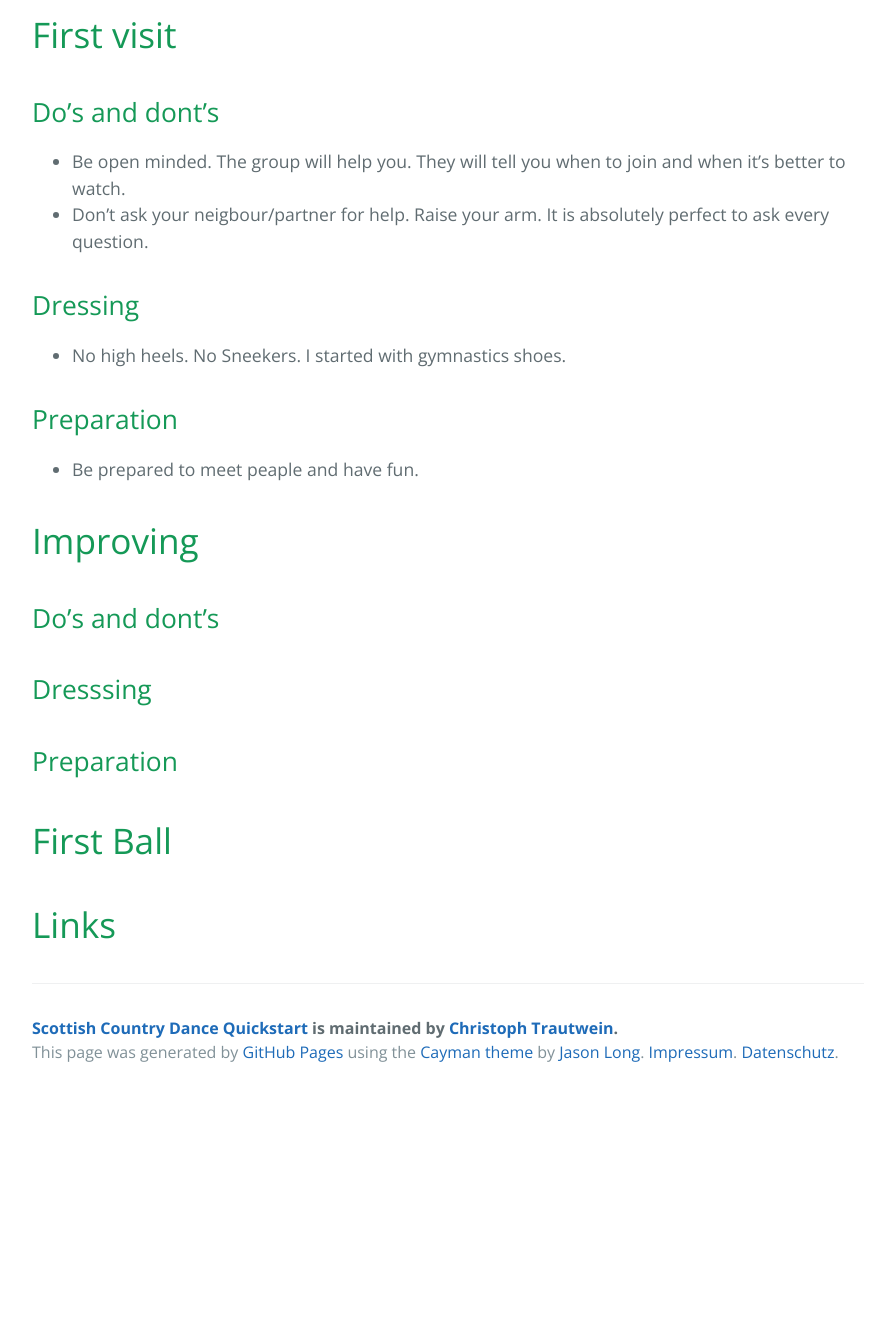
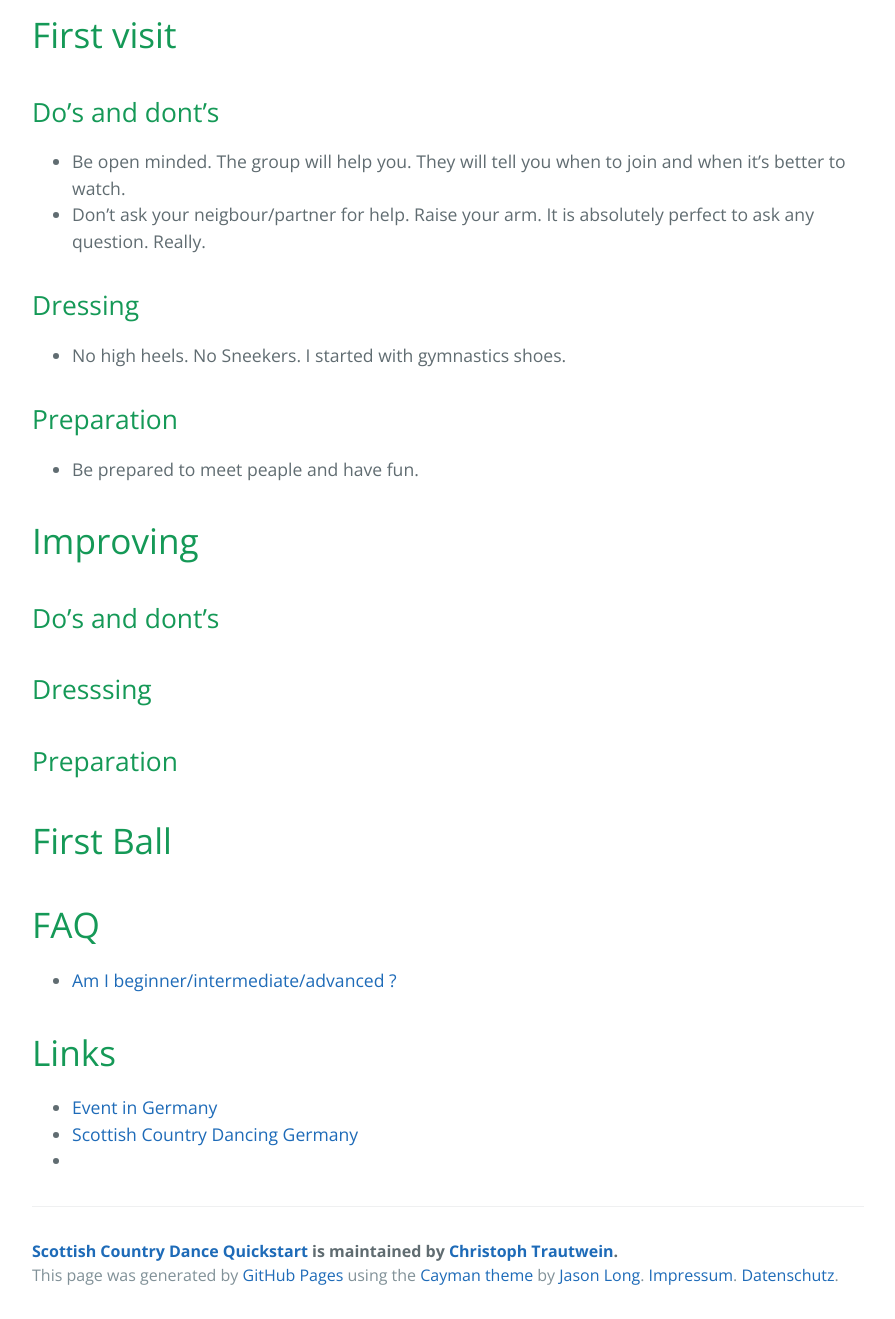
Before and after one commit to trautw/SCD-Quickstart, a Jekyll site: the page built from docs/index.md, in a window 1280 px wide and 1400 px high, scrolled down 664 px, cut to the strip 81-1400 px from the top of the window. Shown: the whole strip, without its empty margins (192-1087 px from the left). Built offline with Jekyll 4.4.1, drawn with Linux system fonts in a browser that asks for light colours; before the commit the page ends 1841 px from its top, so only the background shows below that.

Commit message:
Update index.md

```diff
--- a/docs/index.md
+++ b/docs/index.md
@@ -9,7 +9,7 @@ overview: true
 
 ## Do's and dont's
 * Be open minded. The group will help you. They will tell you when to join and when it's better to watch.
-* Don't ask your neigbour/partner for help. Raise your arm. It is absolutely perfect to ask every question.
+* Don't ask your neigbour/partner for help. Raise your arm. It is absolutely perfect to ask any question. Really.
 
 ## Dressing
 * No high heels. No Sneekers. I started with gymnastics shoes.
@@ -26,4 +26,10 @@ overview: true
 
 # First Ball
 
+# FAQ
+* [Am I beginner/intermediate/advanced ?]()
+
 # Links
+* [Event in Germany](http://www.celtic-circle.de/events.html)
+* [Scottish Country Dancing Germany](https://www.scd-germany.de/de/)
+*
```
